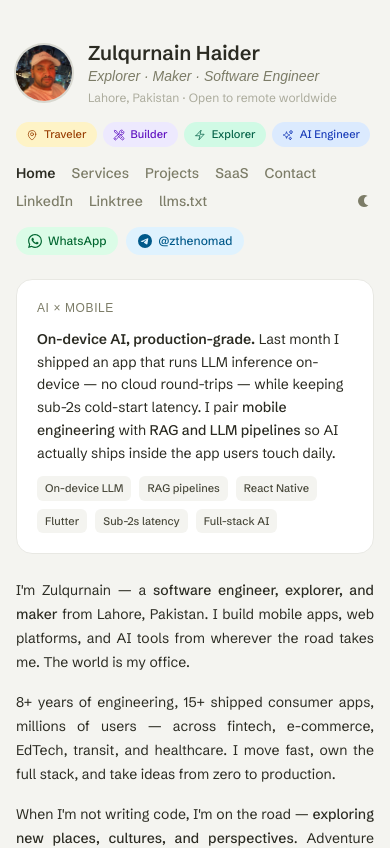
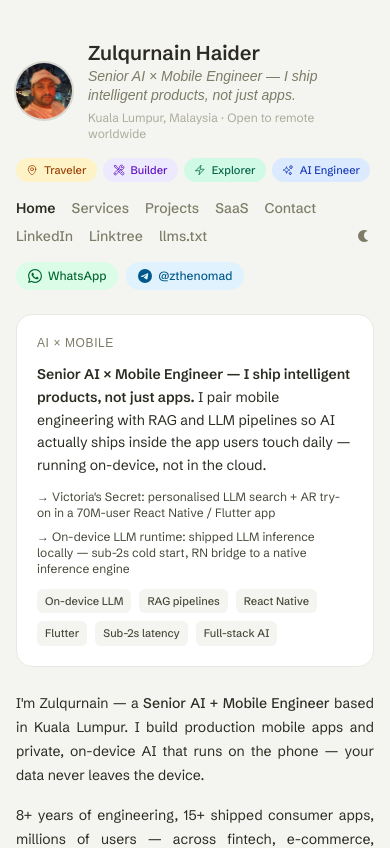
Before and after one commit to Zulqurnain/zulqurnainj.com, a Next.js app: page / in a window 390 px wide. Shown: the top 848 px of the page. Built offline with nearby package versions, Linux system fonts and the light colour scheme; a web font is replaced by a local one.

Commit message:
reframe hero to 'Senior AI x Mobile Engineer — I ship intelligent products, not just apps'; surface >=2 applied-AI-in-mobile proofs

```diff
--- a/src/app/page.tsx
+++ b/src/app/page.tsx
@@ -96,10 +96,17 @@
         <div className="animate-in animate-delay-2 w-full flex flex-col gap-3 rounded-2xl bg-white dark:bg-olive-950 border border-olive-200 dark:border-olive-800 p-5">
           <p className="text-xs font-mono text-olive-500 dark:text-olive-400 uppercase tracking-wider">AI × Mobile</p>
           <p className="text-olive-800 dark:text-olive-100 text-sm leading-relaxed">
-            <span className="font-semibold">On-device AI, production-grade.</span>{" "}
-            Last month I shipped an app that runs LLM inference on-device — no cloud round-trips — while keeping sub-2s cold-start latency.
-            I pair <span className="font-medium">mobile engineering</span> with <span className="font-medium">RAG and LLM pipelines</span> so AI actually ships inside the app users touch daily.
+            <span className="font-semibold">Senior AI × Mobile Engineer — I ship intelligent products, not just apps.</span>{" "}
+            I pair mobile engineering with RAG and LLM pipelines so AI actually ships inside the app users touch daily — running on-device, not in the cloud.
           </p>
+          <div className="flex flex-col gap-2 text-xs">
+            <a href="https://apps.apple.com/us/app/victorias-secret/id409209402" target="_blank" rel="noopener noreferrer" className="text-olive-700 dark:text-olive-300 hover:underline">
+              → Victoria&apos;s Secret: personalised LLM search + AR try-on in a 70M-user React Native / Flutter app
+            </a>
+            <span className="text-olive-700 dark:text-olive-300">
+              → On-device LLM runtime: shipped LLM inference locally — sub-2s cold start, RN bridge to a native inference engine
+            </span>
+          </div>
           <div className="flex flex-wrap gap-2">
             {[
               "On-device LLM",
@@ -120,9 +127,9 @@
         <div className="font-normal min-w-full text-olive-800 dark:text-olive-100 text-sm/6 text-justify flex flex-col gap-4">
           <p className="animate-in animate-delay-1">
             I&apos;m Zulqurnain — a{" "}
-            <span className="font-medium">software engineer, explorer, and maker</span>{" "}
-            from Lahore, Pakistan. I build mobile apps, web platforms, and AI tools
-            from wherever the road takes me. The world is my office.
+            <span className="font-medium">Senior AI + Mobile Engineer</span>{" "}
+            based in Kuala Lumpur. I build production mobile apps and private,
+            on-device AI that runs on the phone — your data never leaves the device.
           </p>
           <p className="animate-in animate-delay-2">
             8+ years of engineering, 15+ shipped consumer apps, millions of users —
@@ -136,7 +143,7 @@
           </p>
           <p className="animate-in animate-delay-4">
             Open to client work, collabs, and new adventures.{" "}
-            <a href="mailto:me@zulqurnainj.com" className="link">Say hello</a>{" "}
+            <a href="mailto:zulqurnainjj@gmail.com" className="link">Say hello</a>{" "}
             or find me on{" "}
             <a href="https://linkedin.com/in/zulqurnainj" target="_blank" rel="noopener noreferrer" className="link">LinkedIn</a>.
           </p>
--- a/src/components/Header.tsx
+++ b/src/components/Header.tsx
@@ -14,7 +14,7 @@
   { label: "Services", href: "/services" },
   { label: "Projects", href: "/projects" },
   { label: "SaaS", href: "/saas" },
-  { label: "Contact", href: "mailto:me@zulqurnainj.com" },
+  { label: "Contact", href: "mailto:zulqurnainjj@gmail.com" },
   { label: "LinkedIn", href: "https://linkedin.com/in/zulqurnainj", external: true },
   { label: "Linktree", href: "https://linktr.ee/zulqurnainjj", external: true },
   { label: "llms.txt", href: "/llms.txt", external: true },
@@ -73,10 +73,10 @@
             Zulqurnain Haider
           </h1>
           <p className="text-sm text-olive-500 dark:text-olive-400 font-serif italic leading-snug">
-            Explorer · Maker · Software Engineer
+            Senior AI × Mobile Engineer — I ship intelligent products, not just apps.
           </p>
           <p className="text-xs text-olive-400 dark:text-olive-600 mt-0.5">
-            Lahore, Pakistan · Open to remote worldwide
+            Kuala Lumpur, Malaysia · Open to remote worldwide
           </p>
         </div>
       </div>
```
